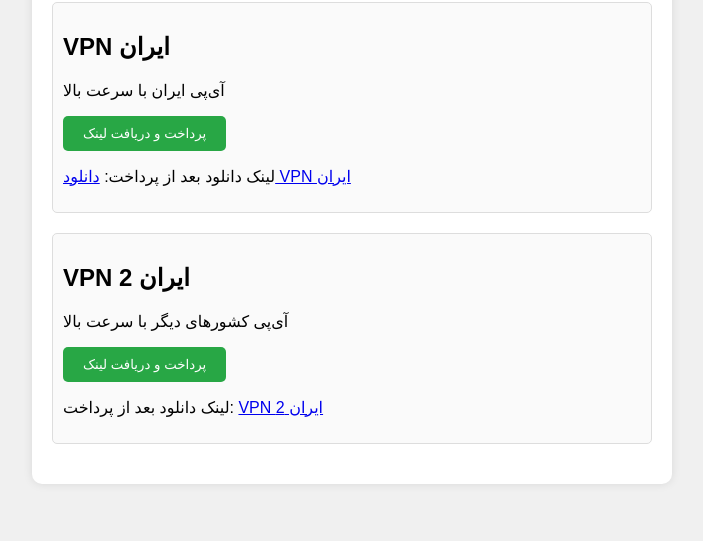
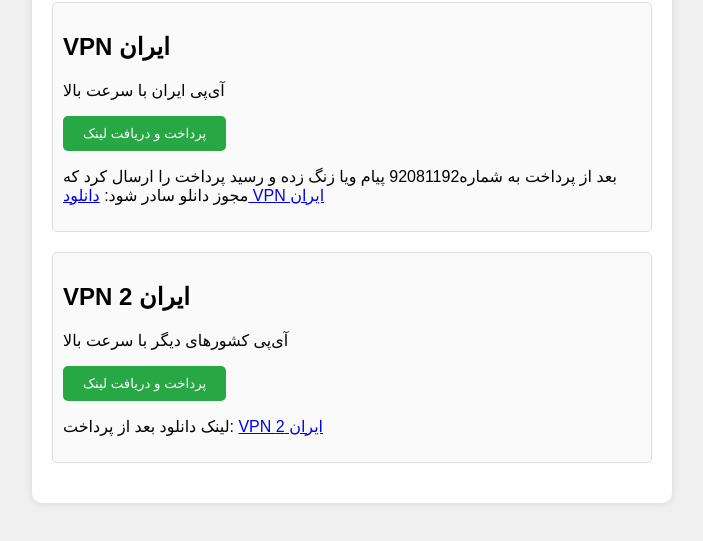
Before and after one commit to mmmmm19191212-lgtm/index.html, a plain HTML site: page index.html in a window 1280 px wide. Shown: the part 127-668 px from the top of the page, without its empty margins (288-991 px from the left). Drawn offline with Linux system fonts and the light colour scheme.

Commit message:
Add files via upload

```diff
--- a/index.html
+++ b/index.html
@@ -25,7 +25,7 @@
 <button>پرداخت و دریافت لینک</button>
 </a>
 <!-- لینک دانلود فایل محصول 1 → جایگزین YOUR_DOWNLOAD_LINK_HERE_1 -->
-<p>لینک دانلود بعد از پرداخت:
+<p>بعد از پرداخت به شماره92081192 پیام ویا زنگ زده و رسید پرداخت را ارسال کرد که مجوز دانلو سادر شود:
 <a href="https://drive.google.com/file/d/1Z4b0hJJytFi2nSnQztbic1tIYgItFUyB/view?usp=drivesdk" target="_blank">دانلود VPN ایران</a>
 </p>
 </div>
```
